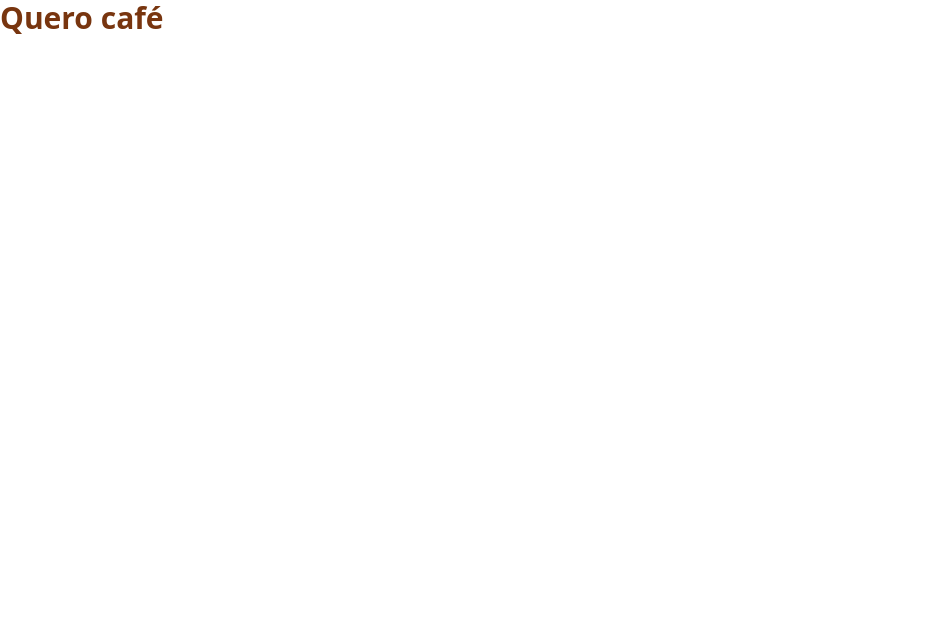
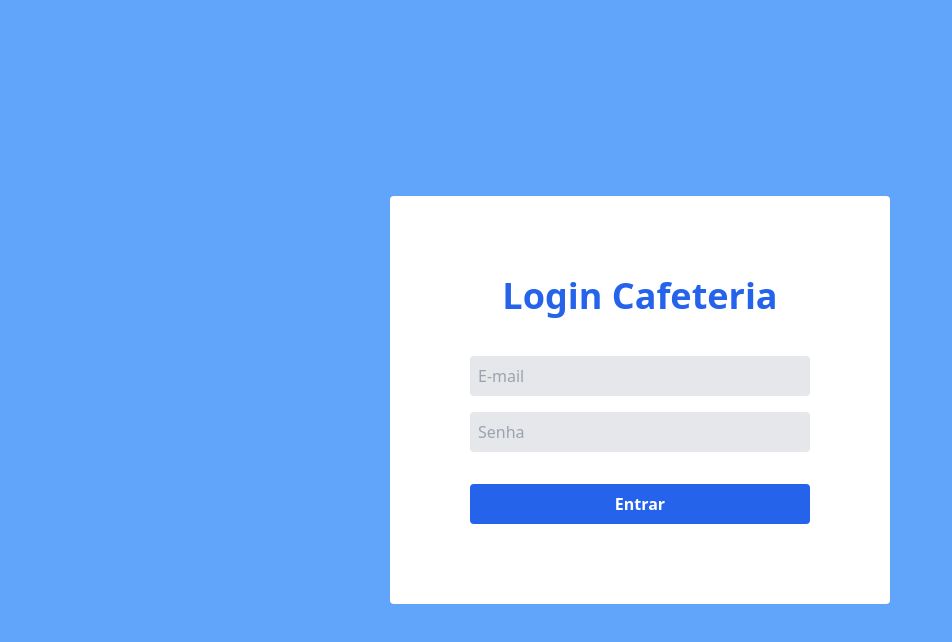
Before and after one commit to nettobruno/querocafe-frontend, a React (Vite) app: page / in a window 1280 px wide. Shown: the top 642 px of the page, without its empty margins (0-952 px from the left). Built offline with nearby package versions, Linux system fonts and the light colour scheme.

Commit message:
Adiciona configuração básica de rotas e cria página de login de cafeteria

```diff
--- a/package.json
+++ b/package.json
@@ -10,7 +10,8 @@
   },
   "dependencies": {
     "react": "^18.2.0",
-    "react-dom": "^18.2.0"
+    "react-dom": "^18.2.0",
+    "react-router-dom": "^6.3.0"
   },
   "devDependencies": {
     "@types/react": "^18.0.15",
--- a/src/App.tsx
+++ b/src/App.tsx
@@ -1,6 +1,13 @@
+import { BrowserRouter } from 'react-router-dom'
+import Router from './Router'
+
 function App() {
   return (
-    <h1 className="text-3xl font-bold text-amber-900">Quero café</h1>
+    <div>
+      <BrowserRouter>
+        <Router />
+      </BrowserRouter>
+    </div>
   )
 }
 
--- /dev/null
+++ b/src/Router.tsx
@@ -0,0 +1,10 @@
+import { Route, Routes } from 'react-router-dom'
+import LoginCoffeeShop from './pages/LoginCoffeeShop'
+
+export default function Router() {
+  return (
+    <Routes>
+      <Route path='/' element={<LoginCoffeeShop />} />
+    </Routes>
+  )
+}
--- /dev/null
+++ b/src/pages/LoginCoffeeShop.tsx
@@ -0,0 +1,28 @@
+import { useState, SyntheticEvent  } from 'react';
+
+export default function LoginCoffeeShop() {
+  const [email, setEmail] = useState('');
+  const [password, setPassword] = useState('');
+
+
+  function handleSubmit (event: SyntheticEvent) {
+    event.preventDefault();
+
+    console.log(email)
+    console.log(password)
+  }
+
+  return (
+    <div className="min-h-screen bg-blue-400 flex justify-center items-center p-5">
+      <div className="w-full max-w-[500px] bg-white rounded p-5 lg:p-20">
+        <h1 className='text-center text-blue-600 font-bold text-4xl mb-10'>Login Cafeteria</h1>
+        <form onSubmit={handleSubmit} className="flex flex-col">
+          <input type="email" name="email" placeholder="E-mail" value={email} onChange={(e) => setEmail(e.target.value)} className="bg-gray-200 text-gray-500 p-2 rounded mb-4 outline-none" />
+          <input type="password" name="password" placeholder="Senha" value={password} onChange={(e) => setPassword(e.target.value)} className="bg-gray-200 text-gray-500 p-2 rounded mb-4 outline-none	" />
+
+          <button type="submit" className="bg-blue-600 rounded p-2 text-white font-bold mt-4">Entrar</button>
+        </form>
+      </div>
+    </div>
+  )
+}
```
Also changed, not shown: 1 other file (tests, documents, lock files or other folders).
